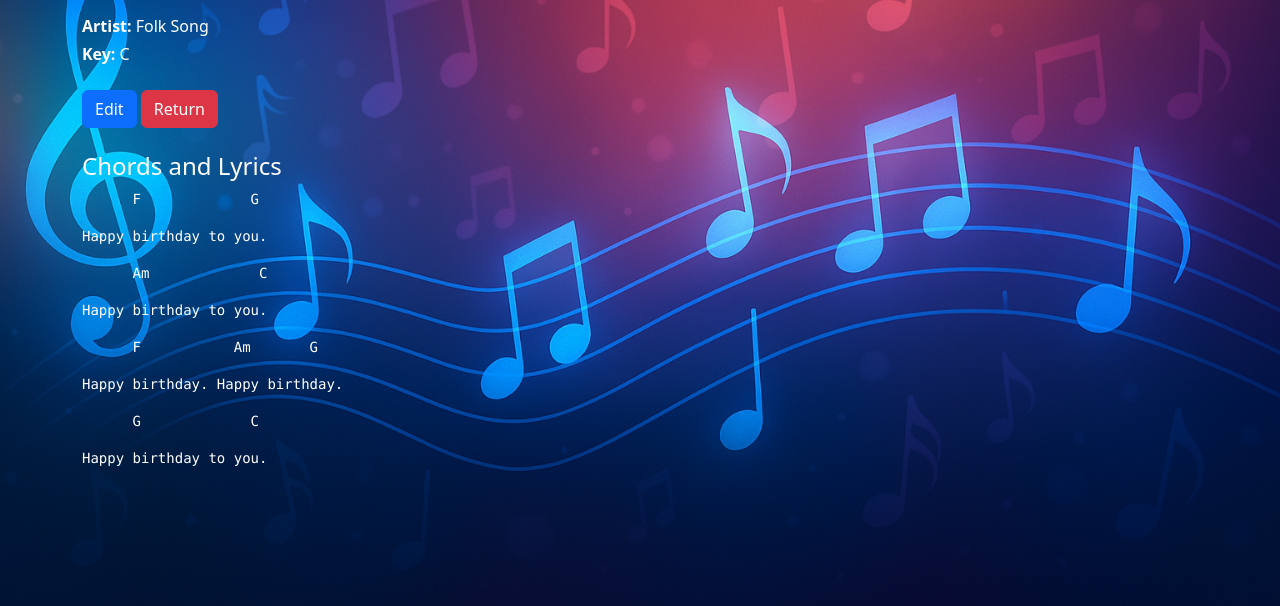
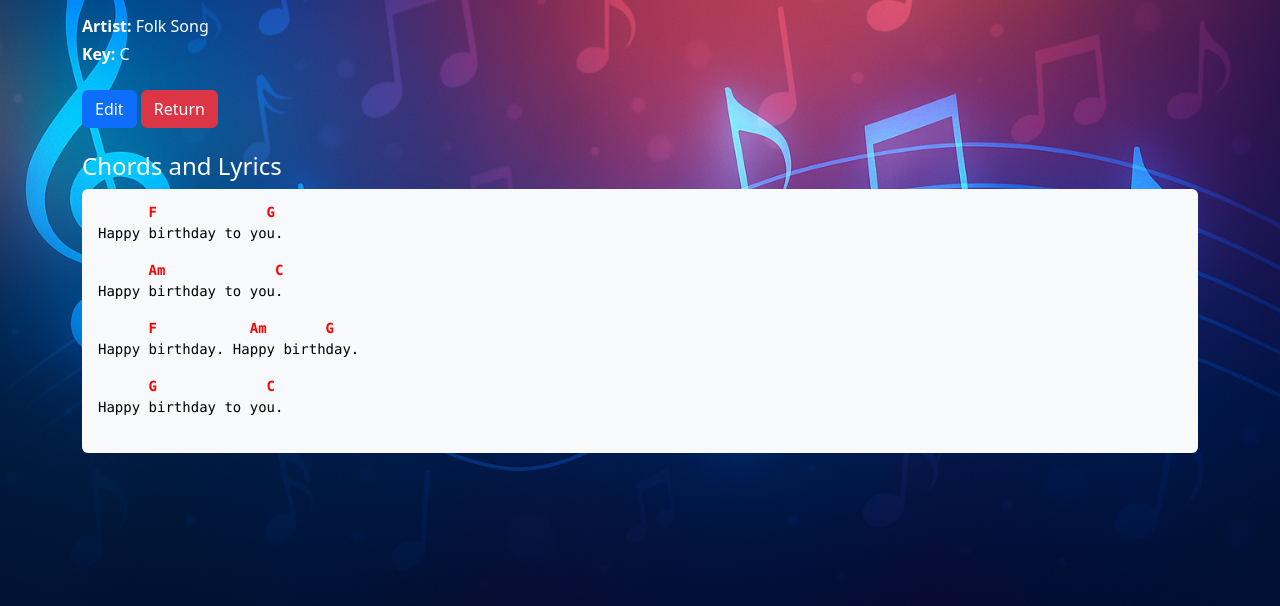
Before and after one commit to duykhang132005/Personal_Projects-ChordStrikers, a Flask app: page /view_sheet/1 in a window 1280 px wide. Shown: the part 194-800 px from the top of the page. Run offline with Flask 3, Linux system fonts and the light colour scheme.

Commit message:
Updated css

```diff
--- a/ChordStrikers/static/styles.css
+++ b/ChordStrikers/static/styles.css
@@ -58,25 +76,61 @@ footer {
     border-radius: 0.5rem;
     animation: fadeIn 1.2s;
 }
+
 .highlight {
     font-weight: bold;
     color: #0d6efd;
 }
+
 .fade-in {
     opacity: 0;
     animation: fadeIn 1.2s forwards;
 }
+
 @keyframes fadeIn {
     to { opacity: 1; }
 }
+
+/* ────────────────────────────────────────────────────────────────
+   Text Color Utilities
+──────────────────────────────────────────────────────────────── */
 .text-brown {
-    color: #8B4513 !important; /* SaddleBrown, or pick your favorite brown */
-}
-.text-orange {
-    color: #FF8800 !important; /* A vivid orange, or use #FFA500 for classic orange */
+    color: #8B4513 !important; /* SaddleBrown */
 }
 
-/* Circle Menu Styles */
+.text-orange {
+    color: #FF8800 !important; /* Vivid orange */
+}
+
+.song-content {
+  background-color: #f8f9fa; /* Bootstrap's bg-light */
+  color: #000;              /* text-black */
+  padding: 1rem;            /* p-3 */
+  border-radius: 0.375rem;  /* rounded */
+  font-family: monospace;
+}
+
+.song-content pre {
+  overflow: hidden;       /* hides scrollbars */
+  white-space: pre-wrap;  /* wraps long lines */
+  word-break: break-word; /* breaks long words if needed */
+}
+
+.chord-line {
+  line-height: 1;
+  margin-bottom: 0;
+  color: red;
+  font-weight: bold;
+}
+
+.lyric-line {
+  line-height: 2;
+  margin-top: 0;
+}
+
+/* ────────────────────────────────────────────────────────────────
+   Circle Menu Layout
+──────────────────────────────────────────────────────────────── */
 #circle-menu {
     position: relative;
     z-index: 10;
```
Also changed, not shown: other parts of ChordStrikers/static/styles.css (+124 -3 lines).
